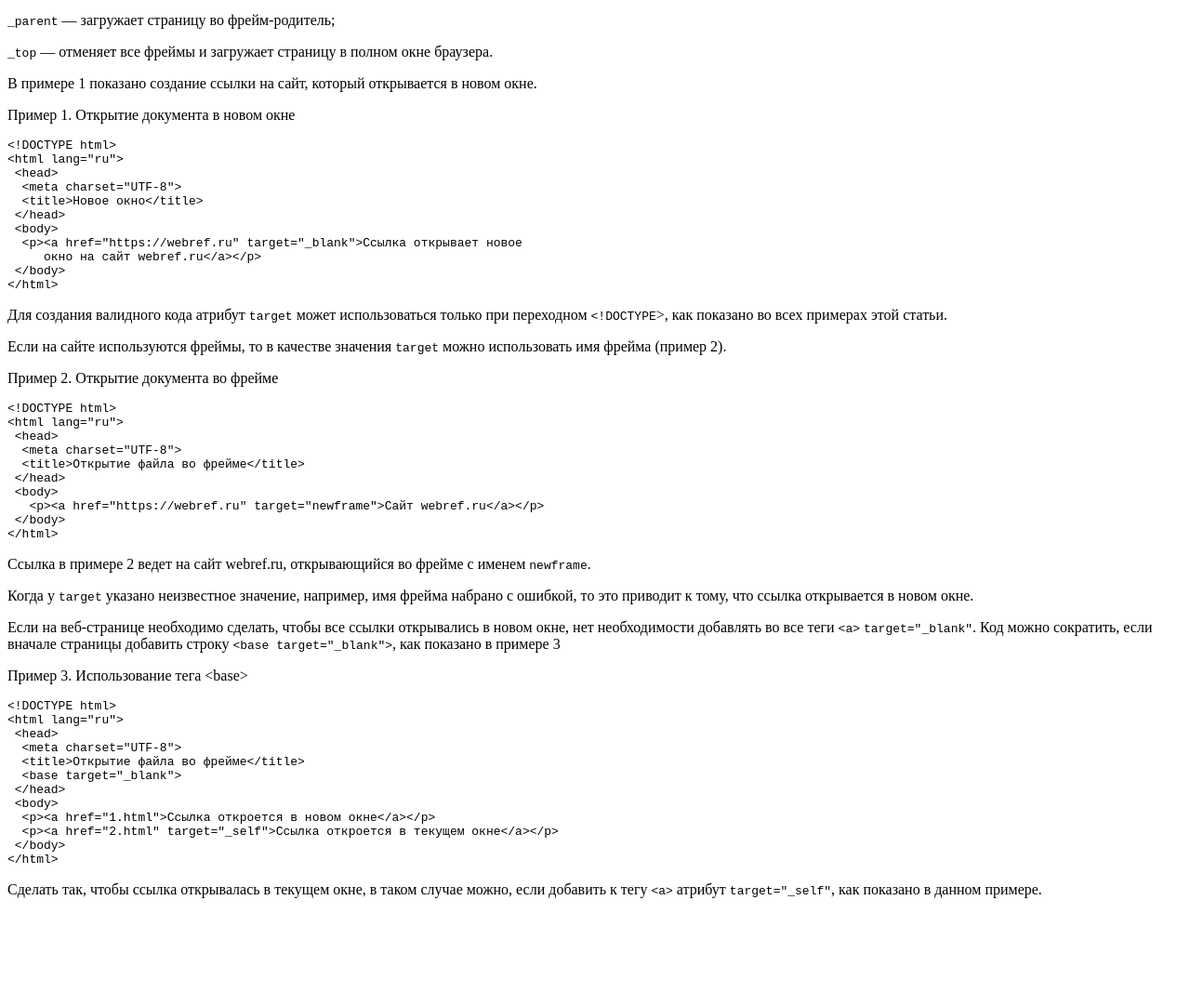
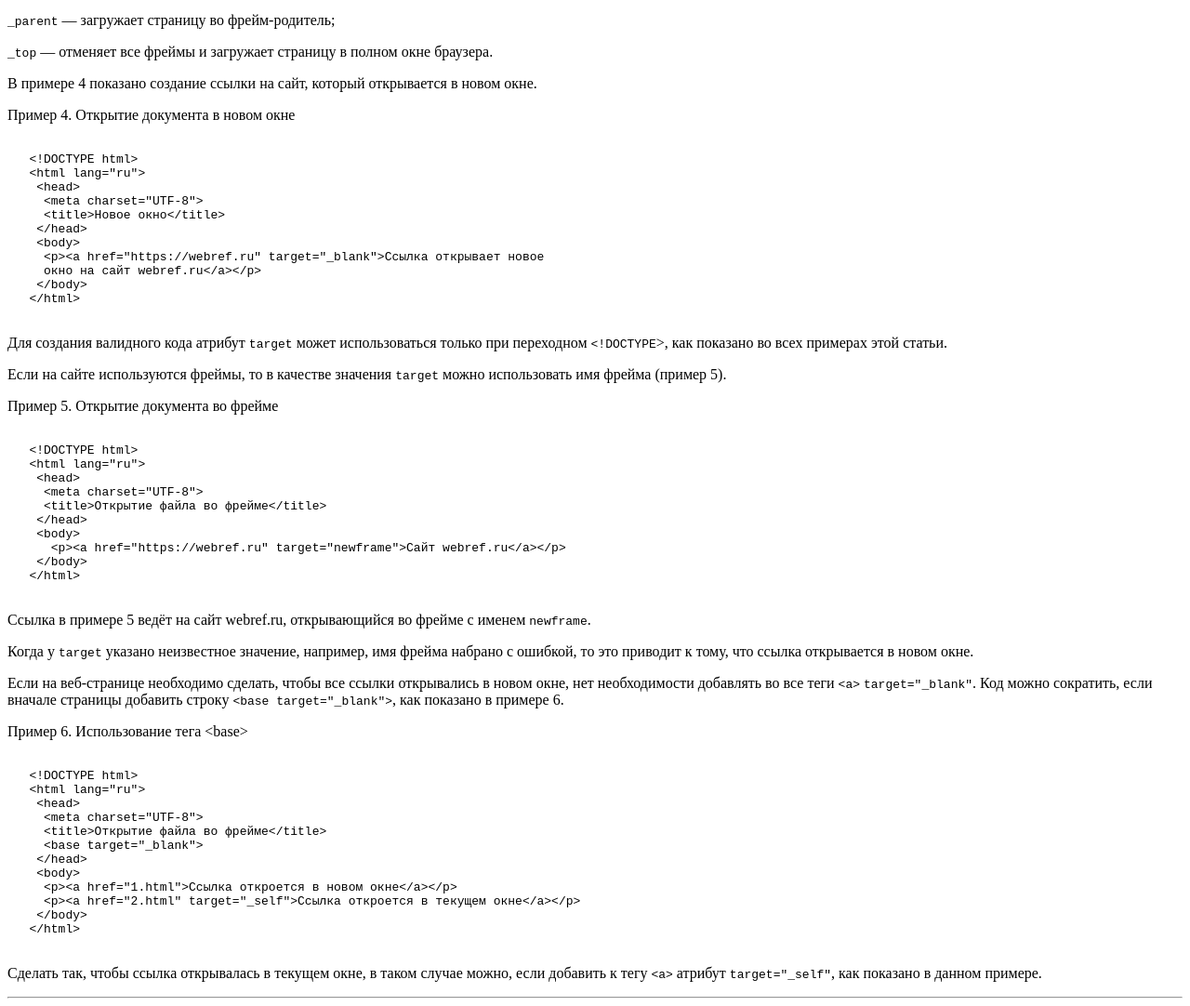
Before and after one commit to vladosG005/vladosG005.github.io, a plain HTML site: page lab1/doc3.html in a window 1280 px wide. Shown: the part 187-1269 px from the top of the page at 93% size. Before the commit the page ends 1169 px from the top, so only its background shows below. Drawn offline with Linux system fonts and the light colour scheme.

Commit message:
Update doc3.html: fix text

```diff
--- a/lab1/doc3.html
+++ b/lab1/doc3.html
@@ -1,25 +1,31 @@
 <!DOCTYPE html>
-<html lang="ru">
+<html lang = "ru">
  <head>
-  <meta charset="UTF-8">
+  <meta charset = "UTF-8">
   <title>Атрибут target</title>
  </head>
  <body>
   <h1>Атрибут target</h1>
+
   <p>По умолчанию, при переходе по ссылке документ открывается в текущем окне или
   фрейме. При необходимости, это условие может быть изменено атрибутом <code>target</code>
-  тега <code>&lt;a&gt;</code>. Этот атрибут может принимать следующие
-значения:</p>
-<p><code>_blank</code> &#8212; загружает страницу в новое окно браузера;  </p>
+  тега <code>&lt;a&gt;</code>. Этот атрибут может принимать следующие значения:</p>
+
+  <p><code>_blank</code> &#8212; загружает страницу в новое окно браузера;</p>
 
   <p><code>_self</code> &#8212; загружает страницу в текущее окно;</p>
-<p> <code>_parent</code> &#8212; загружает страницу во фрейм-родитель;</p>
-<p> <code>_top</code> &#8212; отменяет все фреймы и загружает страницу в полном
+
+  <p><code>_parent</code> &#8212; загружает страницу во фрейм-родитель;</p>
+
+  <p><code>_top</code> &#8212; отменяет все фреймы и загружает страницу в полном
   окне браузера.</p>
 
-<p>В примере&nbsp;1 показано создание ссылки на сайт, который открывается в новом окне.</p>
-<p>Пример 1. Открытие документа в новом окне</p>
-<pre><code>&lt;!DOCTYPE html&gt;
+  <p>В примере 4 показано создание ссылки на сайт, который открывается в новом окне.</p>
+
+  <p>Пример 4. Открытие документа в новом окне</p>
+
+  <pre><code>
+   &lt;!DOCTYPE html&gt;
    &lt;html lang=&quot;ru&quot;&gt;
     &lt;head&gt;
      &lt;meta charset=&quot;UTF-8&quot;&gt;
@@ -29,13 +35,17 @@
      &lt;p&gt;&lt;a href=&quot;https://webref.ru&quot; target=&quot;_blank&quot;&gt;Ссылка открывает новое
      окно на сайт webref.ru&lt;/a&gt;&lt;/p&gt;
     &lt;/body&gt;
-&lt;/html&gt;</code></pre>
+   &lt;/html&gt;
+  </code></pre>
 
-<p>Для создания валидного кода атрибут <code>target</code> может  использоваться только при переходном <code>&lt;!DOCTYPE</code>&gt;, как показано во всех примерах этой статьи.</p>
-<p>Если на сайте используются фреймы, то в качестве значения <code>target</code> можно использовать имя фрейма (пример&nbsp;2).</p>
+  <p>Для создания валидного кода атрибут <code>target</code> может использоваться только при переходном <code>&lt;!DOCTYPE</code>&gt;, как показано во всех примерах этой статьи.</p>
 
-<p>Пример 2. Открытие документа во фрейме</p>
-<pre><code>&lt;!DOCTYPE html&gt;
+  <p>Если на сайте используются фреймы, то в качестве значения <code>target</code> можно использовать имя фрейма (пример&nbsp;5).</p>
+
+  <p>Пример 5. Открытие документа во фрейме</p>
+
+  <pre><code>
+   &lt;!DOCTYPE html&gt;
    &lt;html lang=&quot;ru&quot;&gt;
     &lt;head&gt;
      &lt;meta charset=&quot;UTF-8&quot;&gt;
@@ -44,23 +54,25 @@
     &lt;body&gt;
       &lt;p&gt;&lt;a href=&quot;https://webref.ru&quot; target=&quot;newframe&quot;&gt;Сайт webref.ru&lt;/a&gt;&lt;/p&gt;
     &lt;/body&gt;
-&lt;/html&gt;</code></pre>
+   &lt;/html&gt;
+  </code></pre>
 
-<p>Ссылка в примере 2 ведет на сайт webref.ru, открывающийся во фрейме с
+  <p>Ссылка в примере 5 ведёт на сайт webref.ru, открывающийся во фрейме с
   именем <code>newframe</code>.</p>
 
-<p>Когда у  <code>target</code> указано неизвестное значение,
+  <p>Когда у <code>target</code> указано неизвестное значение,
   например, имя фрейма набрано с ошибкой, то это приводит к тому, что ссылка открывается
   в новом окне.</p>
 
   <p>Если на веб-странице необходимо сделать, чтобы все ссылки открывались в новом
-  окне,  нет необходимости добавлять во все теги <code>&lt;a&gt;</code> <code>target=&quot;_blank&quot;</code>. Код можно сократить,
+  окне, нет необходимости добавлять во все теги <code>&lt;a&gt;</code> <code>target=&quot;_blank&quot;</code>. Код можно сократить,
   если вначале страницы добавить строку <code>&lt;base target=&quot;_blank&quot;&gt;</code>,
-  как показано в примере&nbsp;3</p>
+  как показано в примере&nbsp;6.</p>
 
+  <p>Пример 6. Использование тега &lt;base&gt;</p>
 
-<p>Пример 3. Использование тега &lt;base&gt;</p>
-<pre><code>&lt;!DOCTYPE html&gt;
+  <pre><code>
+   &lt;!DOCTYPE html&gt;
    &lt;html lang=&quot;ru&quot;&gt;
     &lt;head&gt;
      &lt;meta charset=&quot;UTF-8&quot;&gt;
@@ -71,11 +83,14 @@
      &lt;p&gt;&lt;a href=&quot;1.html&quot;&gt;Ссылка откроется в новом окне&lt;/a&gt;&lt;/p&gt;
      &lt;p&gt;&lt;a href=&quot;2.html&quot; target=&quot;_self&quot;&gt;Ссылка откроется в текущем окне&lt;/a&gt;&lt;/p&gt;
     &lt;/body&gt;
-&lt;/html&gt;</code></pre>
+   &lt;/html&gt;
+  </code></pre>
 
   <p>Сделать так, чтобы ссылка открывалась в текущем окне, в таком случае можно,
   если добавить к тегу <code>&lt;a&gt;</code> атрибут <code>target=&quot;_self&quot;</code>,
   как показано в данном примере.</p>
 
+  <hr>
+
  </body>
 </html>
```
Lines whose indentation alone changed are shown as unchanged.
